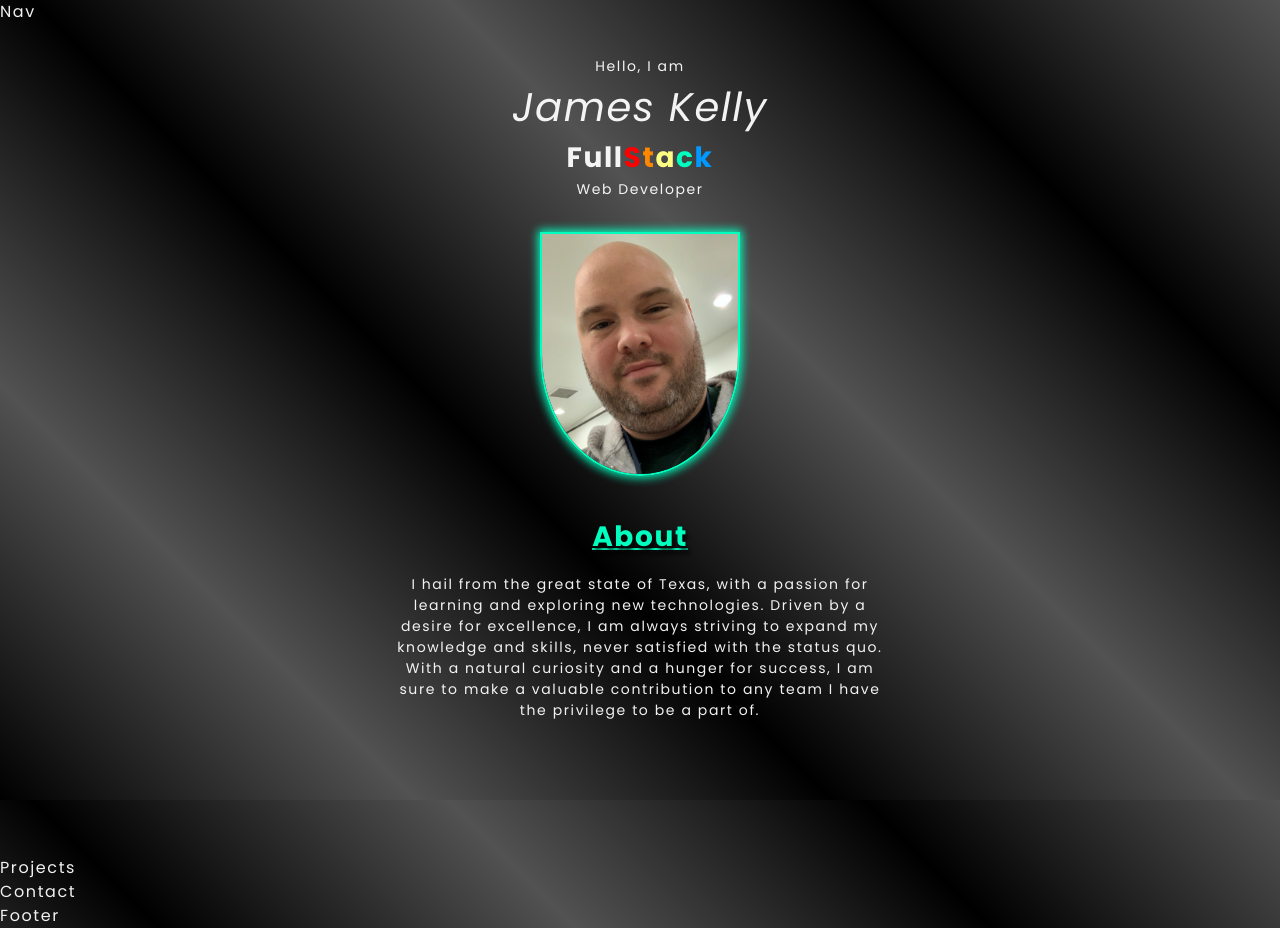
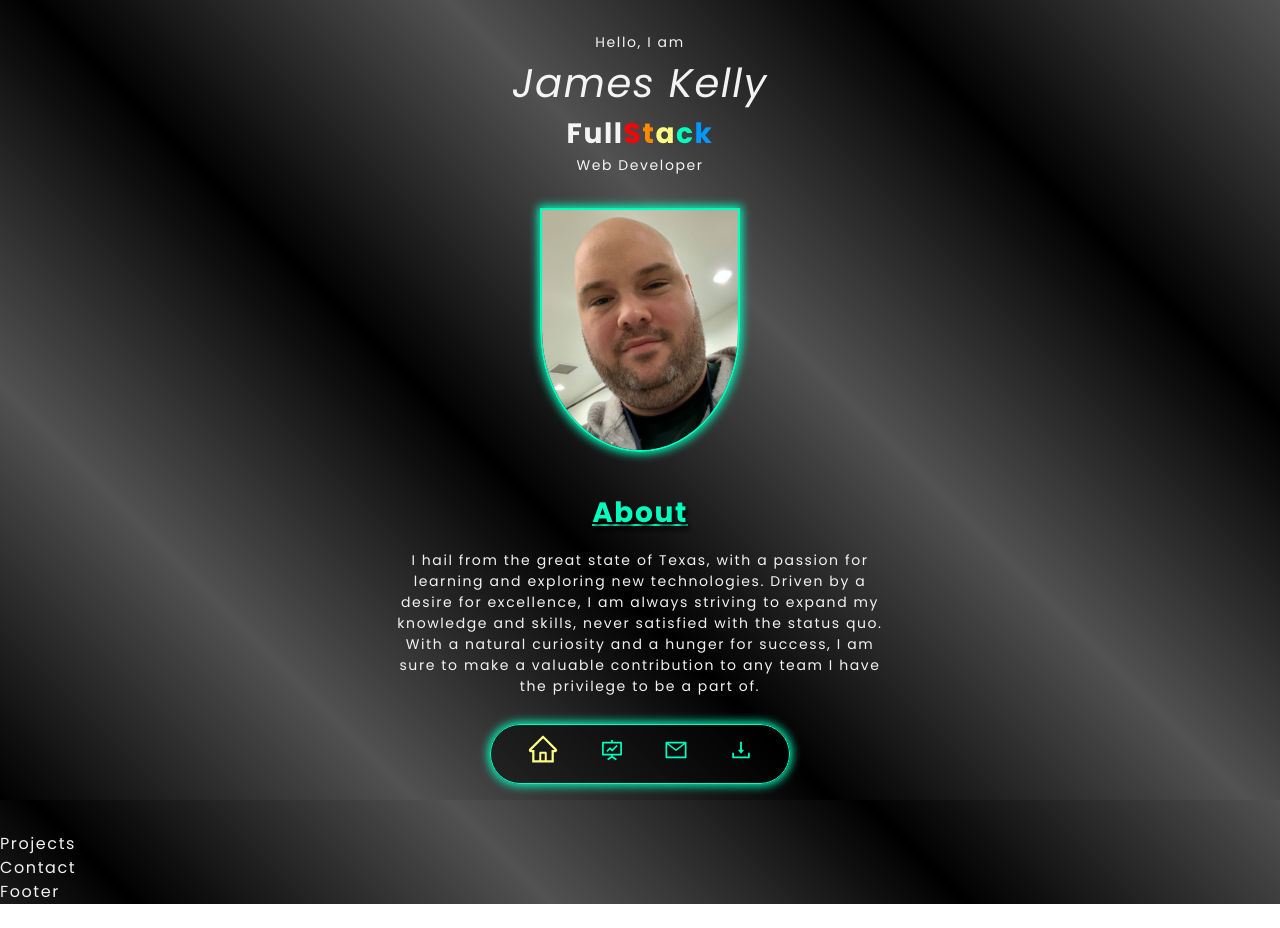
Before and after one commit to jk377y/Bootcamp-Challenge-20-My-React-Portfolio, a React (Create React App) app: page / in a window 1280 px wide. After the commit the page ends 904 px from the top, so only its background shows below. Built offline with nearby package versions, Linux system fonts and the light colour scheme.

Commit message:
built and styled nav component

```diff
--- a/src/components/nav/Nav.jsx
+++ b/src/components/nav/Nav.jsx
@@ -1,9 +1,32 @@
-import React from 'react'
+import React, { useState } from "react";
+import { AiOutlineHome } from "react-icons/ai";
+import { AiOutlineFundProjectionScreen } from "react-icons/ai";
+import { AiOutlineMail } from "react-icons/ai";
+import { AiOutlineDownload } from "react-icons/ai";
 
 const Nav = () => {
-  return (
-	<div>Nav</div>
-  )
-}
+	// setting the initial state of the selected link to 'about' section
+	const [selectedLink, setSelectedLink] = useState("about");
+	const handleClick = (link) => {setSelectedLink(link)};
+	return (
+		<div className="navContainer">
+			<nav className="navBar">
+				{/* useState is set when clicking the links on the navbar, when a link is clicked it gets the 'selected' className added, highlighting it */}
+				<a href="#about" className={`navIcons ${selectedLink === "about" ? "selected" : ""}`}
+					title="About" onClick={() => handleClick("about")}>
+					<AiOutlineHome /></a>
+				<a href="#portfolio" className={`navIcons ${selectedLink === "portfolio" ? "selected" : ""}`}
+					title="Portfolio" onClick={() => handleClick("portfolio")}>
+					<AiOutlineFundProjectionScreen /></a>
+				<a href="#contact" className={`navIcons ${selectedLink === "contact" ? "selected" : ""}`}
+					title="Contact" onClick={() => handleClick("contact")}>
+					<AiOutlineMail /></a>
+				<a href="#resume" className={`navIcons ${selectedLink === "resume" ? "selected" : ""}`}
+					title="Resume" onClick={() => handleClick("resume")}>
+					<AiOutlineDownload /></a>
+			</nav>
+		</div>
+	);
+};
 
-export default Nav
+export default Nav;
--- a/src/index.css
+++ b/src/index.css
@@ -180,3 +180,37 @@ header {
 	margin-bottom: 10rem;
 	max-width: 500px;
 }
+
+/*! Nav Components */
+.navContainer {
+	width: 100vw;
+	display: flex;
+	justify-content: center;
+}
+.navBar {
+	position: fixed;
+	bottom: 1rem;
+	width: 300px;
+	height: 60px;
+	background: var(--darkWindow);
+	display: flex;
+	justify-content: space-around;
+	align-items: center;
+	padding: 1rem;
+	z-index: 100;
+	border: 1px solid var(--green);
+	box-shadow: 0px 0px 10px 2px var(--green);
+	border-radius: 2rem;
+}
+.navIcons {
+	color: var(--green);
+	font-size: 1.5rem;
+}
+.navIcons:hover {
+	font-size: 2rem;
+	color: var(--blue);
+}
+.selected {
+	color: var(--yellow);
+	font-size: 2rem;
+}
```
